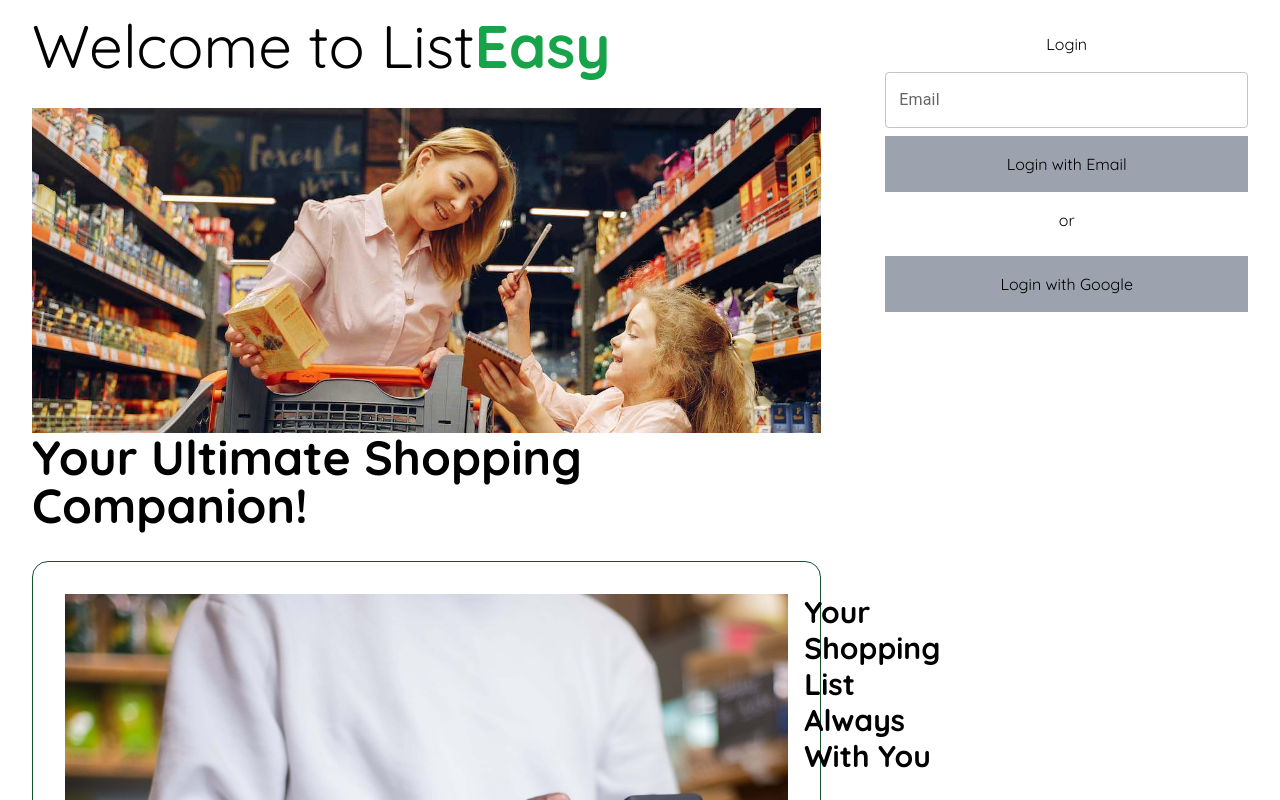
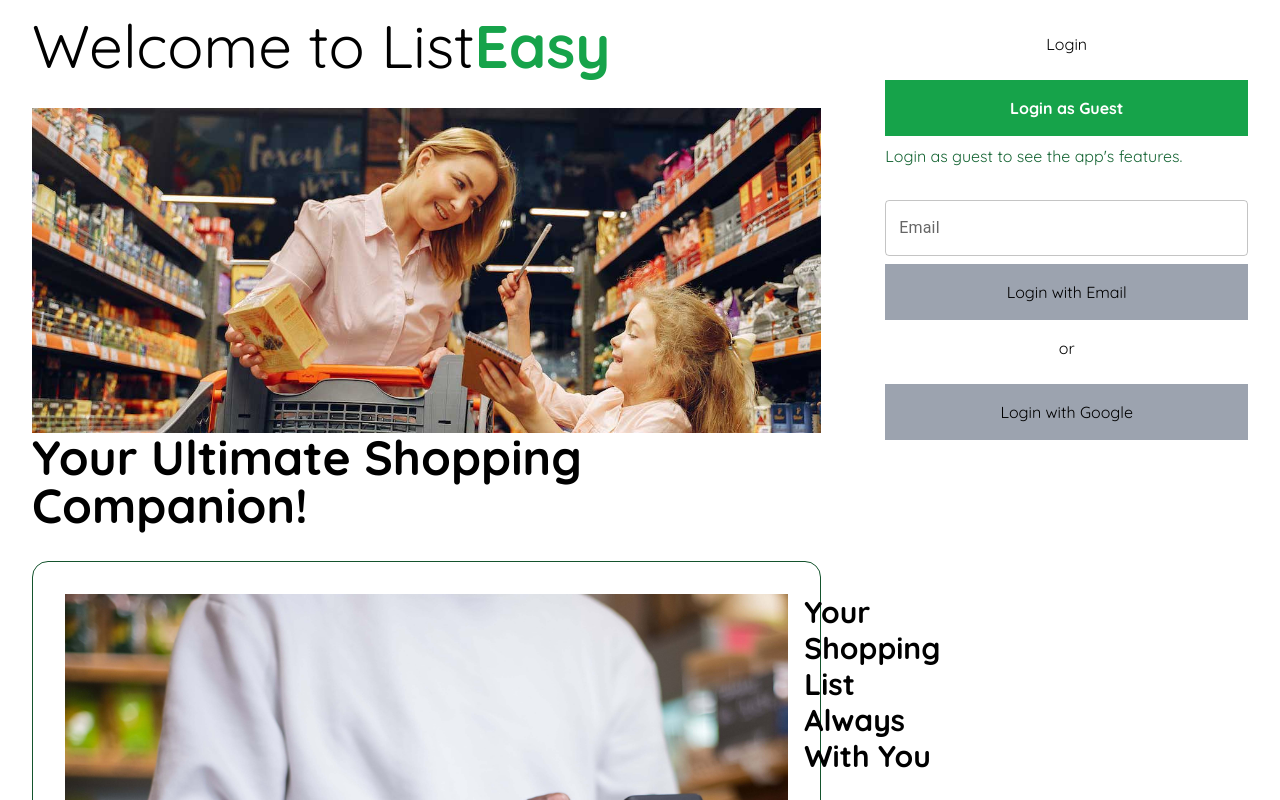
Before and after one commit to lemreyes/shopping_list, a Next.js app: page /Auth/Login in a window 1280 px wide. Shown: the top 800 px of the page. Built offline with nearby package versions, Linux system fonts and the light colour scheme.

Commit message:
demo login UI

```diff
--- /dev/null
+++ b/src/app/Auth/Login/Components/DemoLogin.tsx
@@ -0,0 +1,23 @@
+export default function DemoLogin() {
+  const hdlLoginDemoOnclick = () => {
+    return;
+  };
+
+  return (
+    <div
+      id="login"
+      className="flex flex-col gap-y-2 border-t desktop:border-none w-full mb-8"
+    >
+      <button
+        className="w-full mt-2 p-4 bg-green-600 text-white
+                   hover:border hover:border-green-600 hover:bg-white hover:text-green-600 font-bold"
+        onClick={hdlLoginDemoOnclick}
+      >
+        Login as Guest
+      </button>
+      <p className="text-green-800 text-left">
+        Login as guest to see the app's features.{" "}
+      </p>
+    </div>
+  );
+}
--- a/src/app/Auth/Login/Components/LoginPanel.tsx
+++ b/src/app/Auth/Login/Components/LoginPanel.tsx
@@ -4,6 +4,7 @@ import TextField from "@mui/material/TextField";
 import { signIn } from "next-auth/react";
 import { useSearchParams } from "next/navigation";
 import { ChangeEvent, useState } from "react";
+import DemoLogin from "./DemoLogin";
 
 export default function LoginPanel() {
   const searchParams = useSearchParams();
@@ -37,6 +38,7 @@ export default function LoginPanel() {
       className="flex flex-col items-center p-8 border-t desktop:border-none"
     >
       <h2 className="mb-4">Login</h2>
+      <DemoLogin />
       <TextField
         id="outlined-basic"
         label="Email"
```
